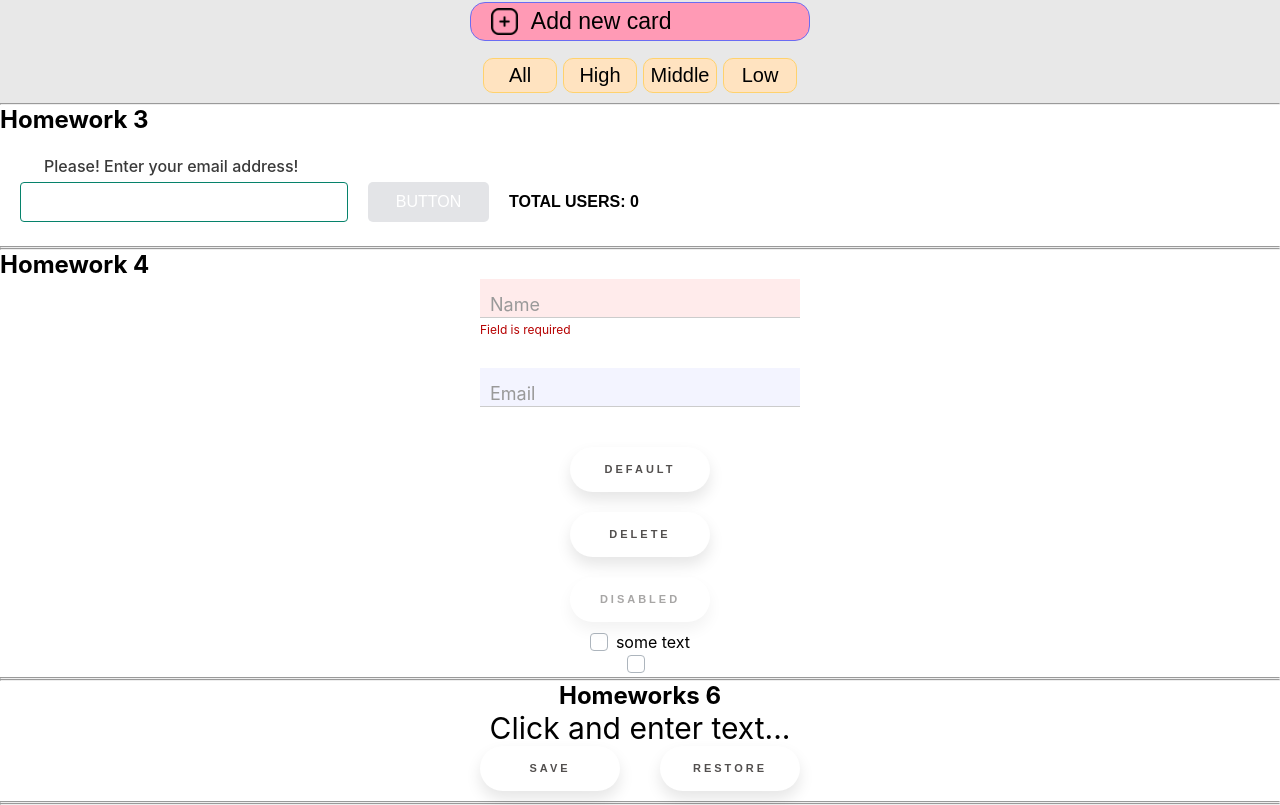
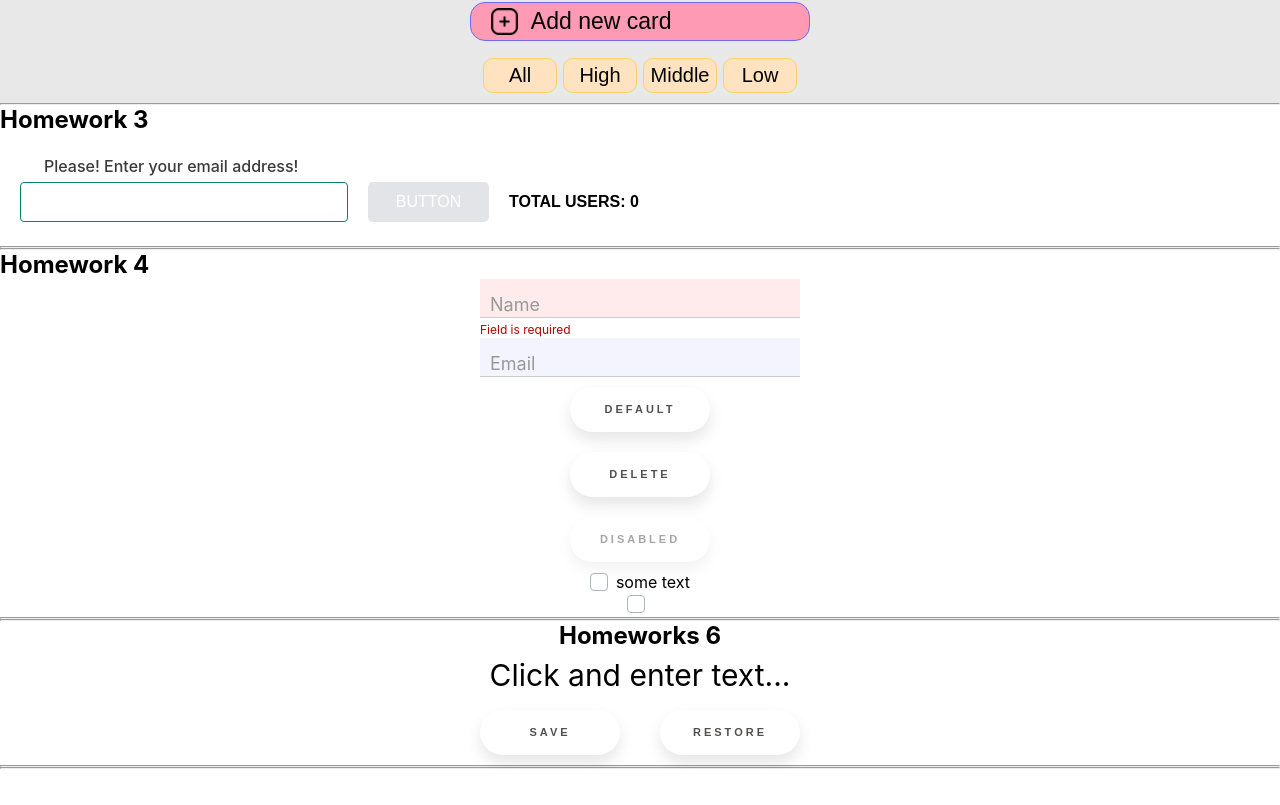
Before and after one commit to Alexey2576/it-incubator__ignat-tasks, a React (Create React App) app: page /#/pre-junior in a window 1280 px wide. Shown: the part 929-1734 px from the top of the page. After the commit the page ends 1698 px from the top, so only its background shows below. Built offline with nearby package versions, Linux system fonts and the light colour scheme.

Commit message:
Added height to HW6

```diff
--- a/src/p2-homeworks/h4/common/c1-SuperInputText/SuperInputText.module.css
+++ b/src/p2-homeworks/h4/common/c1-SuperInputText/SuperInputText.module.css
@@ -1,6 +1,5 @@
 .superGroup {
     position: relative;
-    margin-bottom: 30px;
 }
 
 .superInput {
@@ -57,6 +56,7 @@
     transition: 0.2s ease all;
     -moz-transition: 0.2s ease all;
     -webkit-transition: 0.2s ease all;
+    margin-bottom: 10px;
 }
 
 .superBar__error:before, .superBar__error:after {
--- a/src/p2-homeworks/h6/HW6.css
+++ b/src/p2-homeworks/h6/HW6.css
@@ -6,8 +6,13 @@
     font-size:  30px;
 }
 .superEditableSpan {
+    display: flex;
+    justify-content: center;
+    align-items: center;
     font-size: 30px;
     text-align: center;
+    height: 50px;
+    margin-bottom: 10px;
 }
 
 
```
